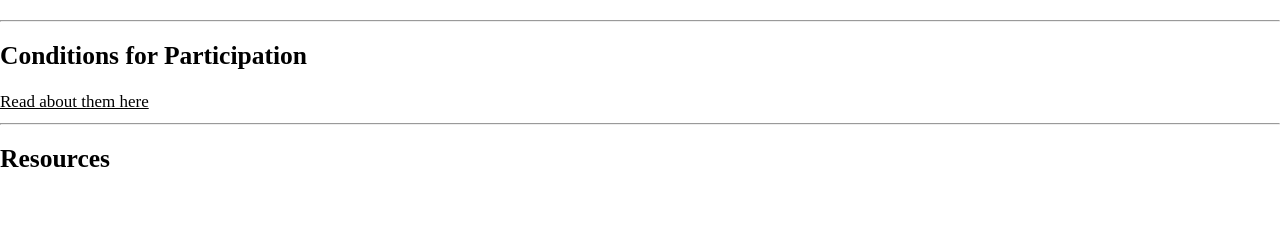
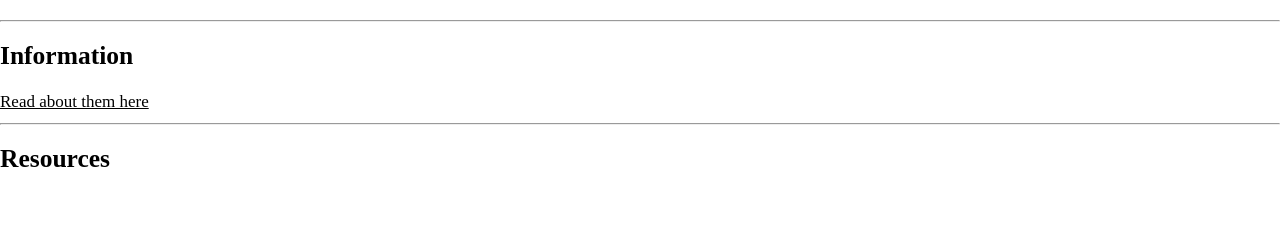
Before and after one commit to sig-ml/crossval, a Django app: template crossval/contest/templates/contest/contest.html in a window 1280 px wide. Shown: the part 174-414 px from the top of the page. Run offline with Django 3.2, Linux system fonts and the light colour scheme; the template is opened without the code that fills it, so the values that code supplies are empty.

Commit message:
info instead of TOS

```diff
--- a/crossval/contest/templates/contest/contest.html
+++ b/crossval/contest/templates/contest/contest.html
@@ -11,7 +11,7 @@
     </ul>
     </p>
 <hr>
-<h2>Conditions for Participation</h2>
+<h2>Information</h2>
 {% if signed_contract %}
     You have already accepted to the Terms and Conditions and are participating in this contest
 {% else %}
```
